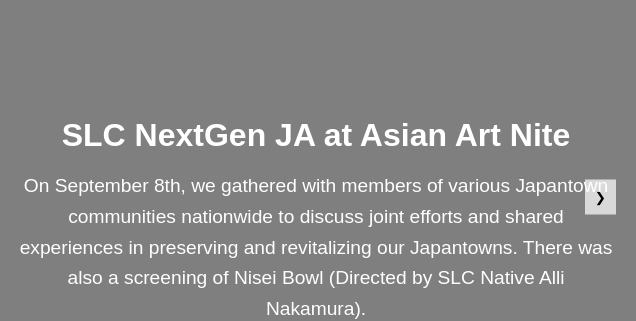
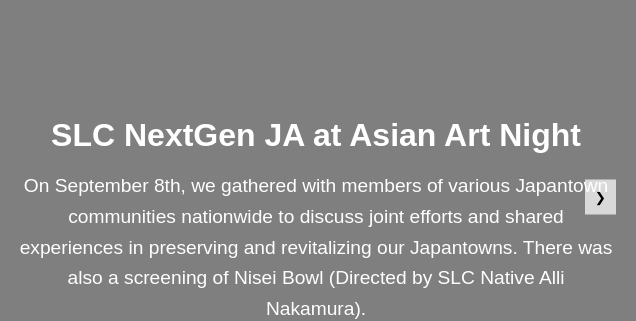
Before and after one commit to FirstGenJA/FirstGenWebsite, a plain HTML site: page index.html in a window 1280 px wide. Shown: the part 9258-9579 px from the top of the page, 644-1280 px from the left. Drawn offline with Linux system fonts and the light colour scheme.

Commit message:
Update index.html

```diff
--- a/index.html
+++ b/index.html
@@ -245,7 +245,7 @@
         <div class="carousel-slide active">
             <img src="photos/event1.png" alt="Image 1">
             <div class="carousel-text">
-                <h2>SLC NextGen JA at Asian Art Nite</h2>
+                <h2>SLC NextGen JA at Asian Art Night</h2>
                 <p>On September 8th, we gathered with members of various Japantown communities nationwide to discuss joint efforts and shared experiences in preserving and revitalizing our Japantowns. There was also a screening of Nisei Bowl (Directed by SLC Native Alli Nakamura).</p>
             </div>
         </div>
```
